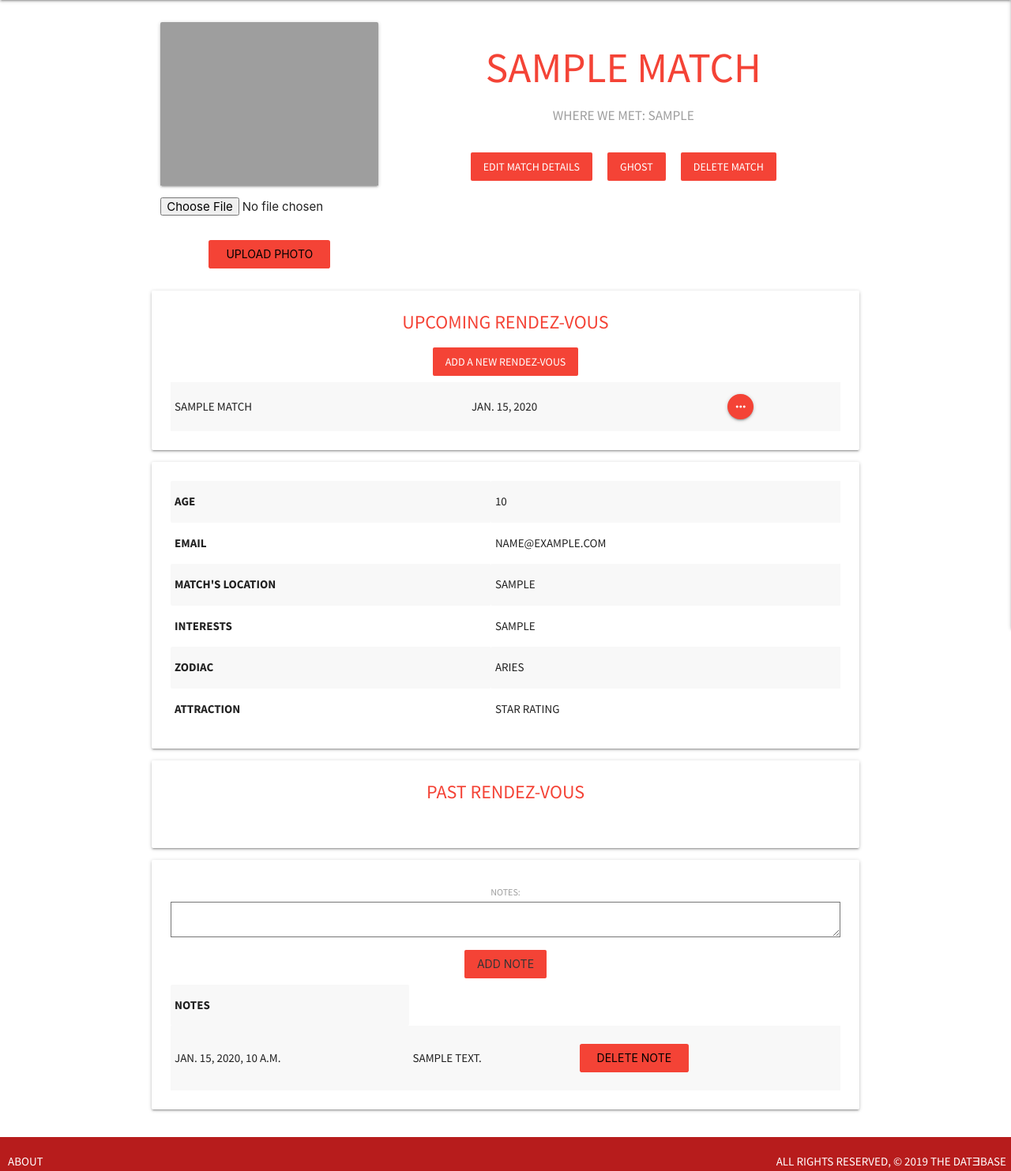
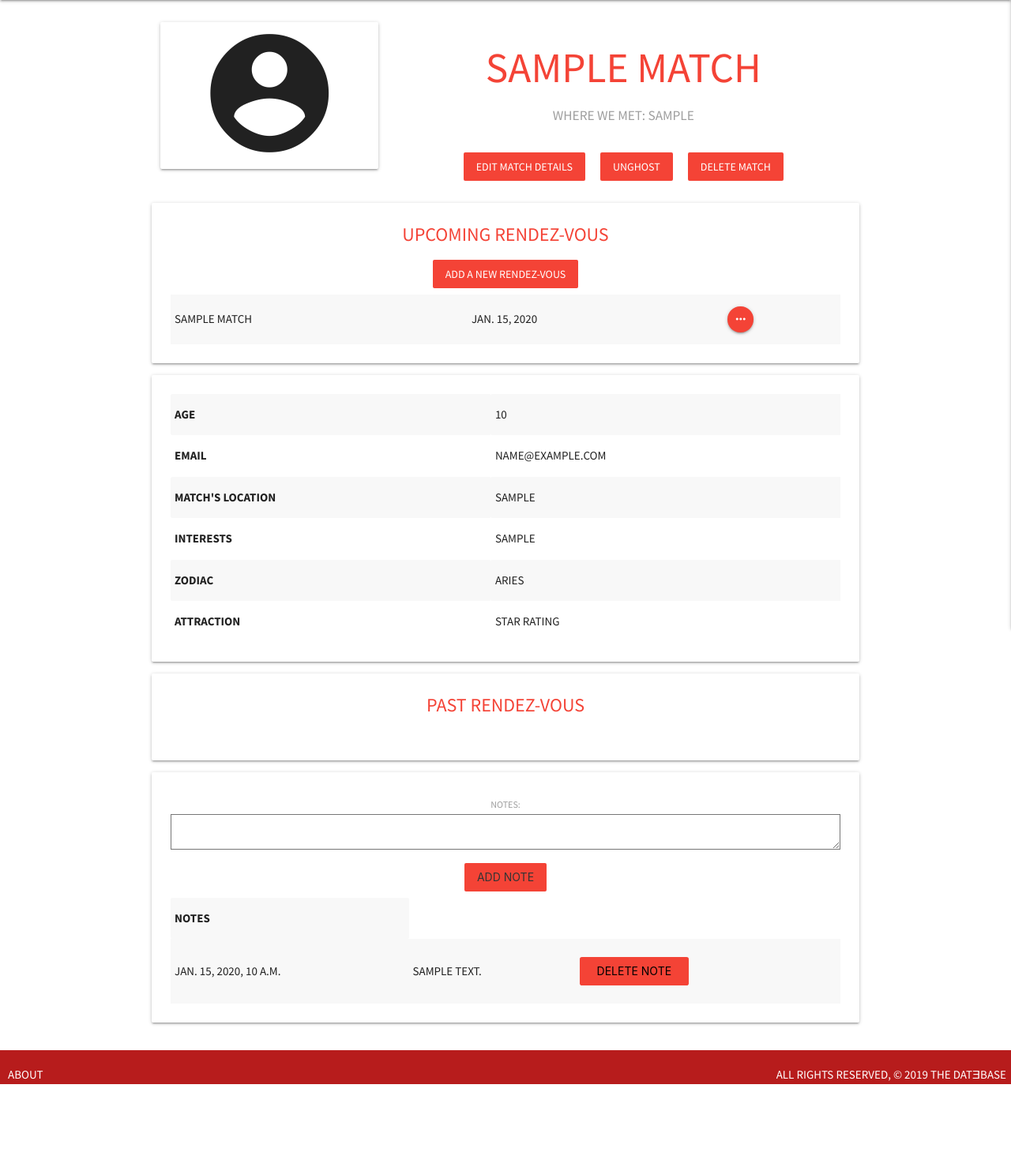
Before and after one commit to daparducci/datebase, a Django app: page /matches/1/ in a window 1280 px wide. Shown: the part 64-1547 px from the top of the page at 79% size. After the commit the page ends 1437 px from the top, so only its background shows below. Run offline with Django 3.2, Linux system fonts and the light colour scheme; a user stored in the database is signed in; tables that the repository leaves empty hold one stand-in row (values such as "Sample post"); grey boxes are pictures that could not be loaded.

Commit message:
add ghost feature

```diff
--- a/main_app/models.py
+++ b/main_app/models.py
@@ -96,7 +96,7 @@ class Match(models.Model):
         blank = True
     )
     see_again = models.BooleanField(null = True)
-    ghost = models.BooleanField(null = True)
+    ghost = models.BooleanField(default=False)
 
     def get_absolute_url(self):
         return reverse('detail', kwargs={'match_id': self.id})
--- a/main_app/templates/matches/match_detail.html
+++ b/main_app/templates/matches/match_detail.html
@@ -5,15 +5,20 @@
     <div class="col s6 offset-s3 m6 l4">
         <div class="card">
             <div class="card-image center-align">
-                {% for photo in match.match_photo_set.all %}
+            {% for photo in match.match_photo_set.all %}
+                {% if not match.ghost %}
                     {% if forloop.counter == 1 %}
                         <img class="responsive-img" src="{{photo.url}}">
                     {% endif %}
+                {% else %}
+                <i class="material-icons" style="font-size: 12rem">account_circle</i>
+                {% endif %}
                 {% empty %}
                 <i class="material-icons" style="font-size: 12rem">account_circle</i>
                 {% endfor %}
             </div>
         </div>
+        {% if not match.ghost %}
         <form action="{% url 'add_match_photo' match.id %}" enctype="multipart/form-data" method="POST"
             class="center-align">
             {% csrf_token %}
@@ -21,6 +26,7 @@
             <br><br>
             <input type="submit" class="waves-effect btn-flat red white-text" value="Upload Photo">
         </form>
+        {% endif %}
     </div>
     <div class="col col s8 offset-s2 m6 l8">
         <div class="card-content center-align">
@@ -31,7 +37,11 @@
         <div class="card-action center-align">
             <a class="waves-effect btn-flat red white-text" href="{% url 'match_update' match.id %}" padding="2px">Edit Match
                 Details</a>
-            <a class="waves-effect btn-flat red white-text" href="">Ghost</a>
+            {% if not match.ghost %}
+            <a class="waves-effect btn-flat red white-text" href="{% url 'match_ghost' match.id %}">Ghost</a>
+            {% else %}
+            <a class="waves-effect btn-flat red white-text" href="{% url 'match_ghost' match.id %}">Unghost</a>
+            {% endif %}
             <a class="waves-effect btn-flat red white-text" href="{% url 'match_delete' match.id %}">Delete Match</a>
         </div>
     </div>
--- a/main_app/urls.py
+++ b/main_app/urls.py
@@ -28,6 +28,7 @@ urlpatterns = [
     path('matches/<int:match_id>/add_match_photo/', views.add_match_photo, name="add_match_photo"),
     path('profile/<int:profile_id>/add_profile_photo/', views.add_profile_photo, name="add_profile_photo"),
     # Add calendar link
-    path('calendar/<int:pk>/', views.cal, name='add_calendar')
-
+    path('calendar/<int:pk>/', views.cal, name='add_calendar'),
+    #  Ghost
+    path('ghost/<int:pk>/', views.ghost, name='match_ghost'),
 ]
--- a/main_app/views.py
+++ b/main_app/views.py
@@ -101,6 +101,7 @@ class MatchCreate(LoginRequiredMixin, CreateView):
 @login_required
 def match_detail(request, pk):
   match = Match.objects.get(id=pk)
+  print(match.ghost)
   notes_form = NotesForm()
   return render(request, 'matches/match_detail.html', {'match': match, 'notes_form': notes_form, 'pk': pk
   })
@@ -170,7 +171,7 @@ class RdvDetail(LoginRequiredMixin, DetailView):
 
 class RdvUpdate(LoginRequiredMixin, UpdateView):
   model = Rdv
-  fields = ['match', 'date', 'time', 'what', 'where', 'rating']
+  fields = ['match', 'date', 'rdv_time', 'what', 'where', 'rating'] #check if 'time' is 'rdv_time'
 
 class RdvDelete(LoginRequiredMixin, DeleteView):
   model = Rdv
@@ -253,3 +254,13 @@ def cal(request, pk):
   event = service.events().insert(calendarId='primary', body=event).execute()
   return redirect('rdv_detail', pk=pk)
   # print ('Event created: %s' % (event.get('htmlLink')))
+
+def ghost(request, pk):
+  match = Match.objects.get(pk=pk)
+  if not match.ghost:
+    match.ghost = True
+  else :
+    match.ghost = False
+  match.save()
+  # print(match.ghost)
+  return redirect('match_detail', pk=pk)
```
